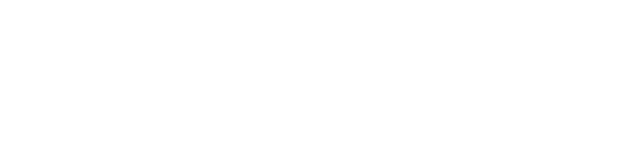
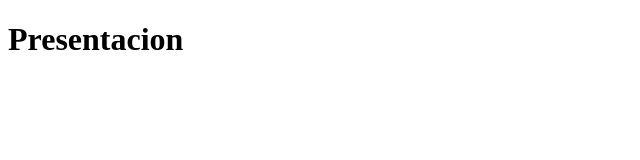
Before and after one commit to AaronDMcreator/Repo2, a plain HTML site: page index.html in a window 1280 px wide. Shown: the whole page, without its empty margins (0-640 px from the left). Drawn offline with Linux system fonts and the light colour scheme.

Commit message:
Se agrego con exito el encabezado

```diff
--- a/index.html
+++ b/index.html
@@ -7,7 +7,11 @@
     <title>En internet</title>
 </head>
 <body bgcolor="#ffffff">
-
+    <header>
+        <h1>
+            Presentacion
+        </h1>
+    </header>
 
 </body>
 </html>
```
